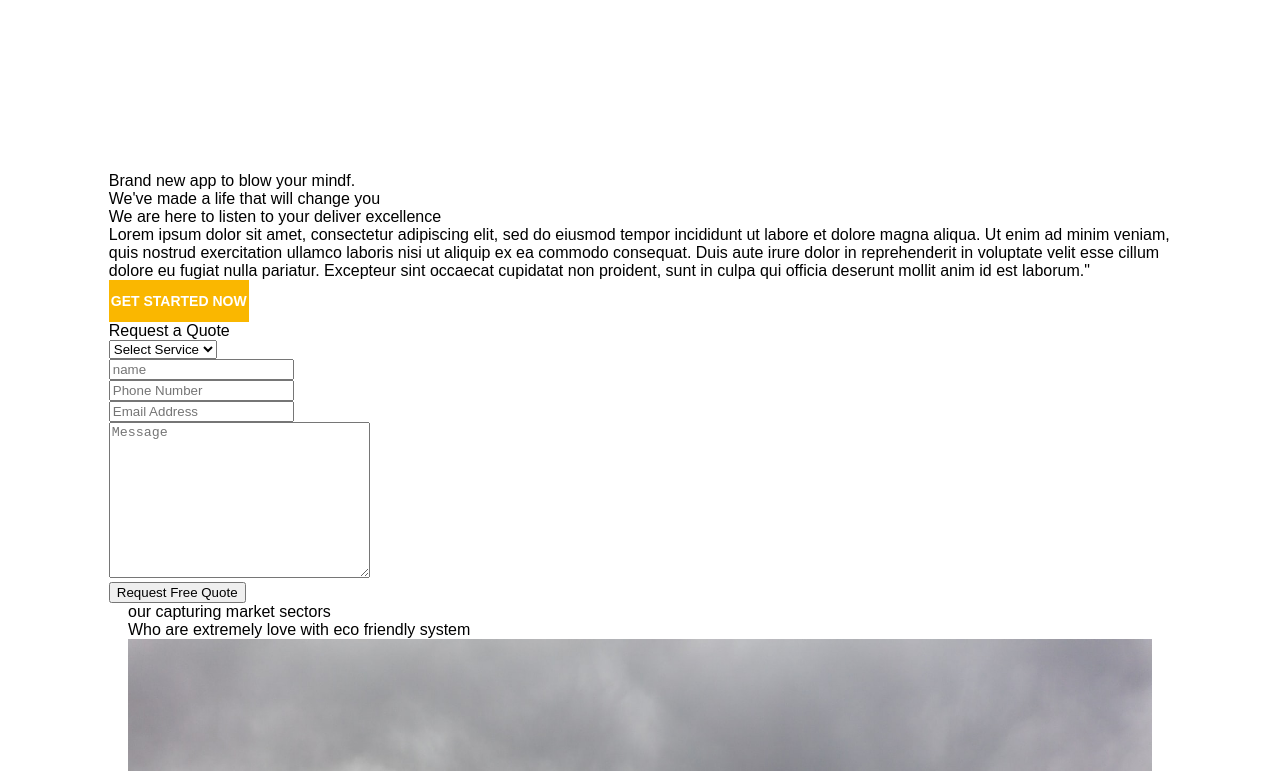
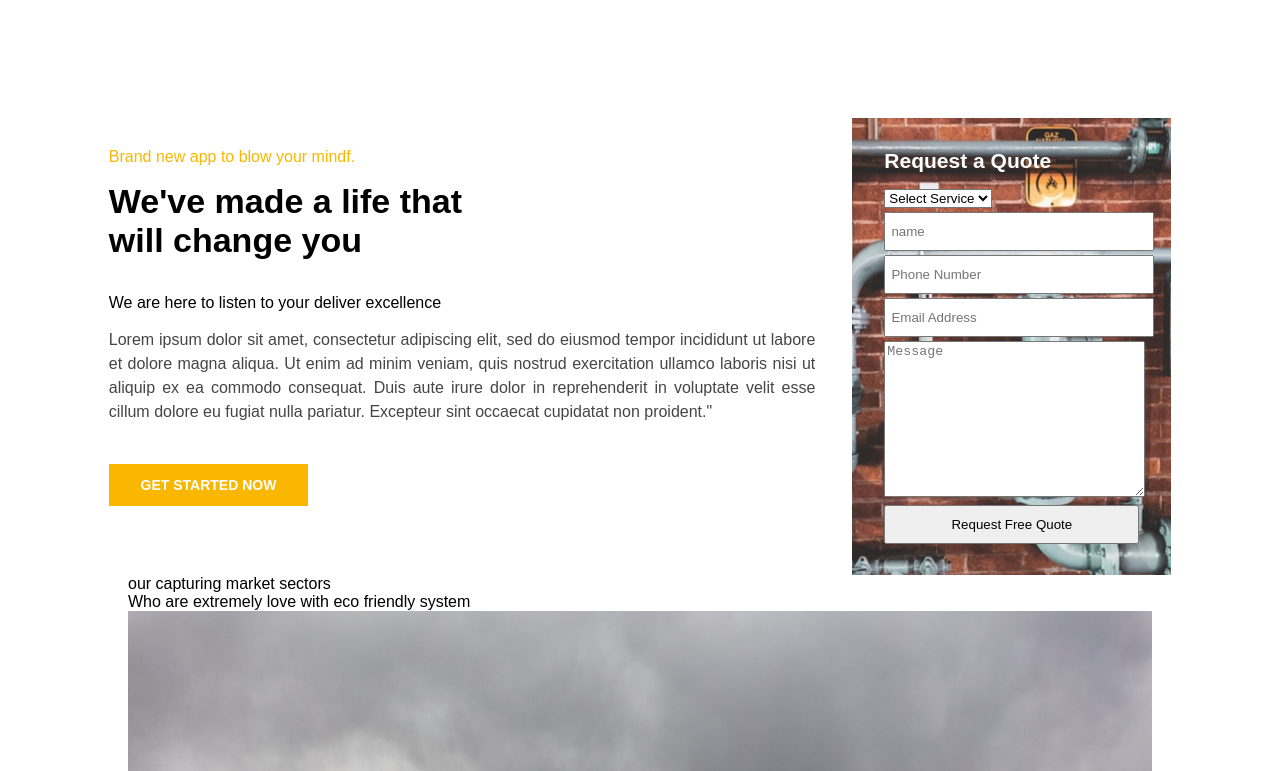
Before and after one commit to vomkaraxioned/industry, a plain HTML site: page index.html in a window 1280 px wide. Shown: the part 1230-2001 px from the top of the page. Drawn offline with Linux system fonts and the light colour scheme.

Commit message:
css changes

```diff
--- a/assets/css/style.css
+++ b/assets/css/style.css
@@ -280,6 +280,10 @@ nav {
     color: #fab700;
 }
 
+.nav-item:nth-last-child(3) {
+    position: relative;
+}
+
 .nav-item:nth-last-child(3)>a::after {
     padding-left: 15%;
     color: #000;
@@ -294,7 +298,15 @@ nav {
 
 .blogs {
     display: none;
+    position: absolute;
     flex-direction: column;
+    z-index: 1;
+}
+
+.blog {
+    padding: 10px 0;
+    color: #000;
+    font-weight: 600;
 }
 
 .menu {
@@ -367,6 +379,7 @@ nav {
 .services {
     padding: 136px 0 175px 0;
     display: flex;
+    justify-content: space-between;
 }
 
 .service {
@@ -374,6 +387,10 @@ nav {
     display: flex;
     flex-direction: column;
     align-items: center;
+}
+
+.service:last-child {
+    padding-right: 0;
 }
 
 .icon {
@@ -394,6 +411,89 @@ nav {
     color: #454545;
     font-size: 16px;
     text-align: center;
+}
+
+.request-quote .wrapper-large {
+    display: flex;
+}
+
+.description {
+    width: 70%;
+    padding-top: 30px;
+}
+
+.quote-sub-title {
+    color: #fab700;
+    font-size: 16px;
+}
+
+.quote-title {
+    width: 50%;
+    padding: 16px 0 34px 0;
+    color: #000;
+    font-size: 34px;
+    font-weight: 900;
+}
+
+.quote-line {
+    padding-bottom: 16px;
+    color: #000;
+}
+
+.quote-description {
+    width: 95%;
+    padding-bottom: 40px;
+    color: #454545;
+    text-align: justify;
+    line-height: 1.5;
+}
+
+.btn-start-now {
+    padding: 11px 4%;
+}
+
+.form {
+    flex-basis: 30%;
+    padding: 31px 0;
+    margin: 0 auto;
+    display: flex;
+    background: url('../images/form-bg.jpg') center no-repeat;
+    flex-direction: column;
+    align-items: center;
+    flex: 1;
+}
+
+form[name=contact] {
+    width: 80%;
+    display: flex;
+    flex-direction: column;
+    align-items: center;
+}
+
+.form-title {
+    width: 80%;
+    padding-bottom: 16px;
+    color: #fff;
+    font-size: 21px;
+    font-weight: 700;
+    text-align: left;
+}
+
+input {
+    width: 100%;
+    padding: 10px 2%;
+}
+
+.form div {
+    width: 100%;
+}
+
+.select-service,
+.name,
+.phone,
+.email,
+.textarea {
+    padding-bottom: 4px;
 }
 
 
--- a/index.html
+++ b/index.html
@@ -113,11 +113,12 @@
                         <p class="quote-line">We are here to listen to your deliver excellence</p>
                         <p class="quote-description">
                             Lorem ipsum dolor sit amet, consectetur adipiscing elit, sed do eiusmod tempor incididunt ut labore et dolore magna aliqua. Ut enim ad minim veniam, quis nostrud exercitation ullamco laboris nisi ut aliquip ex ea commodo consequat. Duis aute irure dolor
-                            in reprehenderit in voluptate velit esse cillum dolore eu fugiat nulla pariatur. Excepteur sint occaecat cupidatat non proident, sunt in culpa qui officia deserunt mollit anim id est laborum."</p>
+                            in reprehenderit in voluptate velit esse cillum dolore eu fugiat nulla pariatur. Excepteur sint occaecat cupidatat non proident."</p>
                         <a href="#FIXME" title="" class="btn btn-start-now">Get started now</a>
                     </div>
-                    <form action="#FIXME" name="contact">
+                    <div class="form">
                         <h6 class="form-title">Request a Quote</h6>
+                        <form action="#FIXME" name="contact" method="#FIXME">
                             <div class="select-service">
                                 <select name="services">
                                 <option value="selected" disabled selected>Select Service</option>
@@ -133,6 +134,7 @@
                             <div class="textarea"><textarea name="message" cols="30" rows="10" placeholder="Message"></textarea></div>
                             <div class="submit"><input type="submit" value="Request Free Quote"></div>
                         </form>
+                    </div>
                 </div>
             </section>
             <section class="market">
```
Lines whose indentation alone changed are shown as unchanged.
